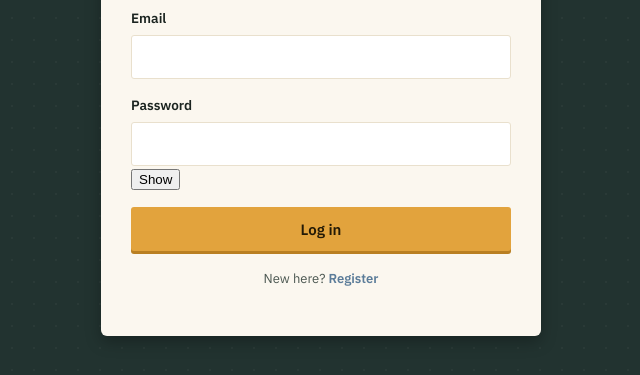
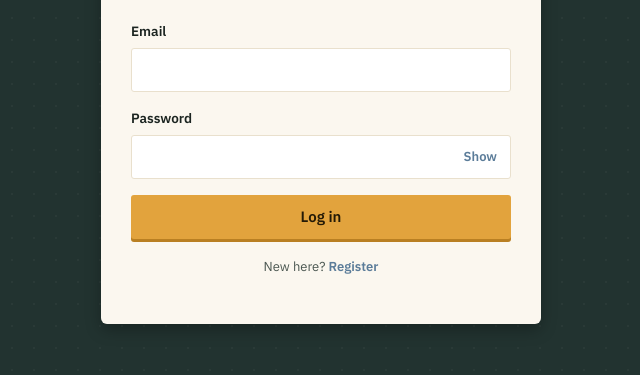
Before and after one commit to keer-thanaa/ngo-connect, a plain HTML site: page login.html in a window 1280 px wide. Shown: the part 291-666 px from the top of the page, without its empty margins (319-959 px from the left). Drawn offline with nearby package versions, Linux system fonts and the light colour scheme.

Commit message:
Update style.css

```diff
--- a/css/style.css
+++ b/css/style.css
@@ -335,6 +335,29 @@ footer.site {
   border-color: var(--marigold);
 }
 
+.password-wrap { position: relative; }
+.password-wrap input { padding-right: 64px; }
+.password-toggle {
+  position: absolute;
+  top: 50%;
+  right: 6px;
+  transform: translateY(-50%);
+  background: transparent;
+  border: none;
+  color: var(--dusty-blue);
+  font-family: var(--font-body);
+  font-size: 13px;
+  font-weight: 600;
+  cursor: pointer;
+  padding: 6px 8px;
+  min-height: 32px;
+}
+.password-toggle:hover { text-decoration: underline; }
+.password-toggle:focus-visible {
+  outline: 2px solid var(--marigold);
+  outline-offset: 1px;
+}
+
 .role-toggle {
   display: grid;
   grid-template-columns: 1fr 1fr;
```
